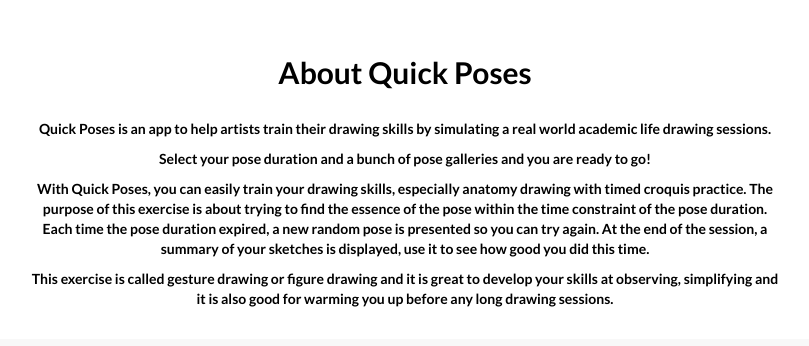
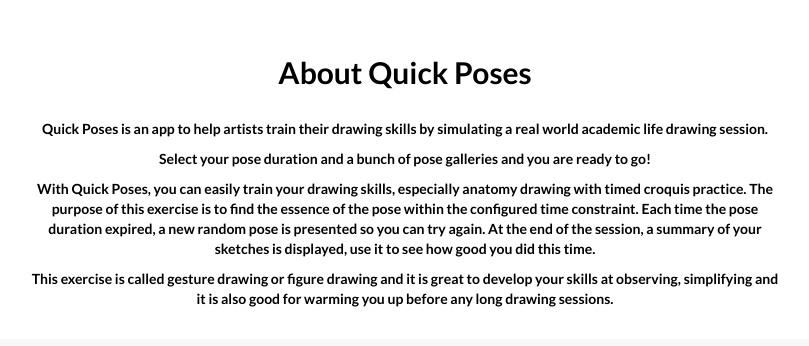
Before and after one commit to QuickPoses/quickposes.github.io, a Jekyll site: the page built from index.html, in a window 1280 px wide and 900 px high, scrolled down 1165 px, cut to the strip 140-505 px from the top of the window. Shown: the top 346 px of the strip, without its empty margins (235-1044 px from the left). Built offline with Jekyll 4.4.1, drawn with Linux system fonts in a browser that asks for light colours.

Commit message:
fix typos

```diff
--- a/_includes/about.html
+++ b/_includes/about.html
@@ -8,9 +8,9 @@
               <br/><br/>
               <h2>About Quick Poses</h2>
               <br/>
-                <p>Quick Poses is an app to help artists train their drawing skills by simulating a real world academic life drawing sessions.</p>
+                <p>Quick Poses is an app to help artists train their drawing skills by simulating a real world academic life drawing session.</p>
                 <p>Select your pose duration and a bunch of pose galleries and you are ready to go!</p>
-                <p>With Quick Poses, you can easily train your drawing skills, especially anatomy drawing with timed croquis practice. The purpose of this exercise is about trying to find the essence of the pose within the time constraint of the pose duration. Each time the pose duration expired, a new random pose is presented so you can try again. At the end of the session, a summary of your sketches is displayed, use it to see how good you did this time.</p>
+                <p>With Quick Poses, you can easily train your drawing skills, especially anatomy drawing with timed croquis practice. The purpose of this exercise is to find the essence of the pose within the configured time constraint. Each time the pose duration expired, a new random pose is presented so you can try again. At the end of the session, a summary of your sketches is displayed, use it to see how good you did this time.</p>
                 <p>This exercise is called gesture drawing or figure drawing and it is great to develop your skills at observing, simplifying and it is also good for warming you up before any long drawing sessions.</p>
                 <br/>
               </div>
```
